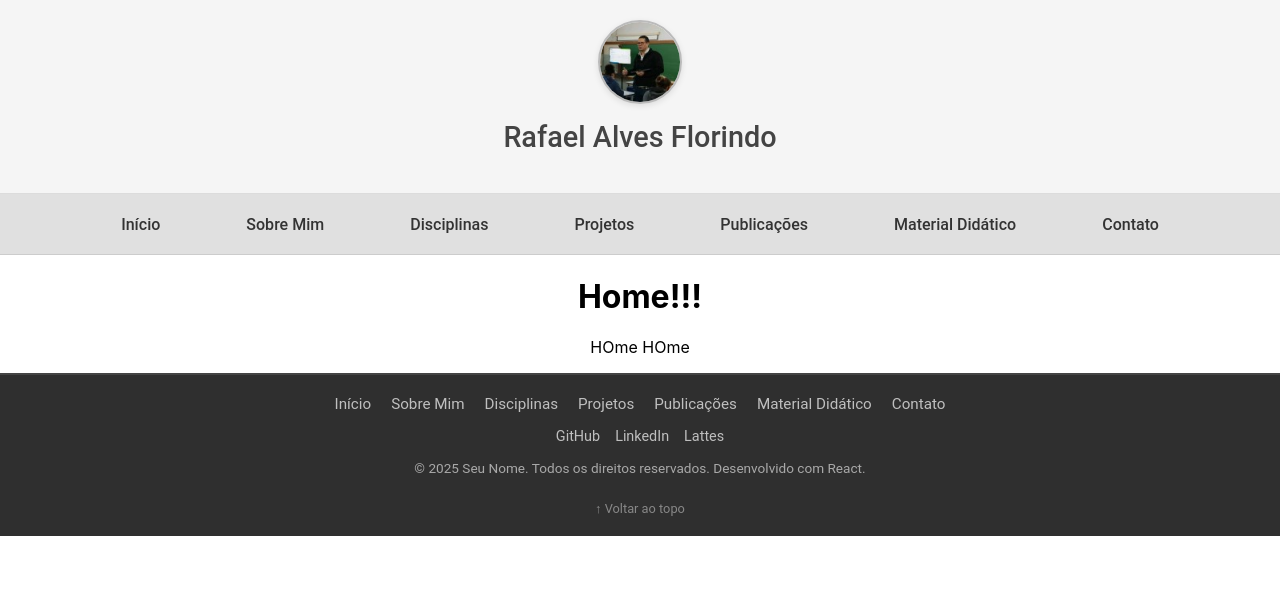
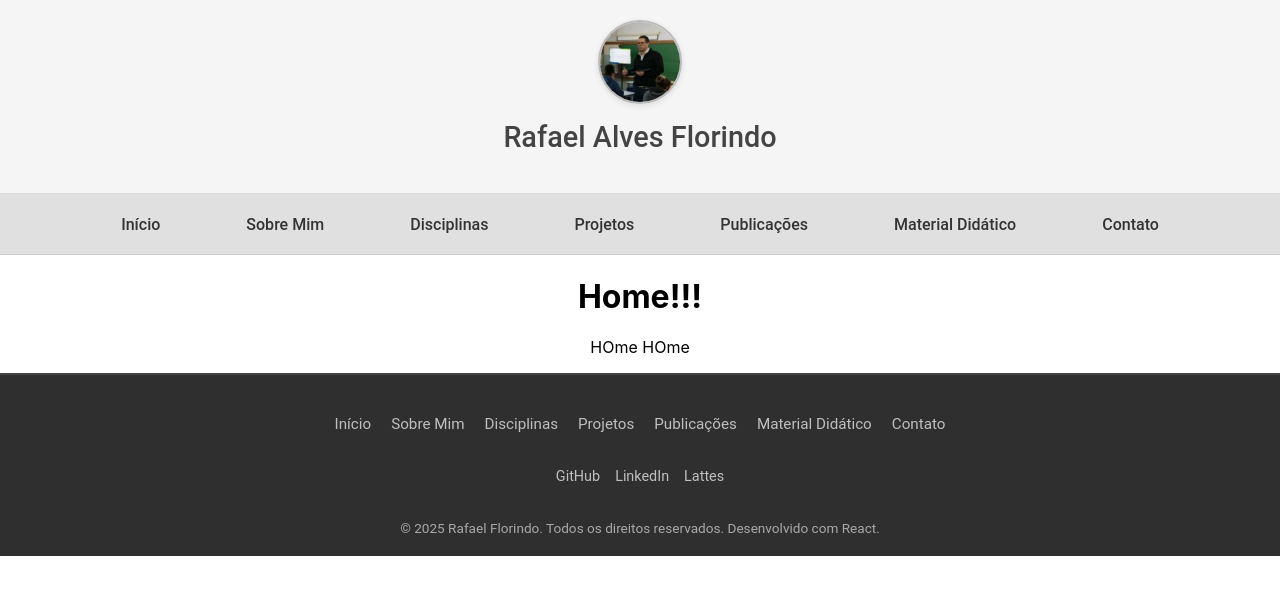
Before and after one commit to rafaelflorindo/projetopessoal, a React (Create React App) app: page / in a window 1280 px wide. Shown: the top 594 px of the page. Built offline with nearby package versions, Linux system fonts and the light colour scheme.

Commit message:
Add files via upload

```diff
--- a/src/Components/Footer/index.js
+++ b/src/Components/Footer/index.js
@@ -17,16 +17,14 @@ const Footer = () => {
             </div>
 
             <div className="footerSocials">
-                <a href="https://github.com/seuusuario" target="_blank">GitHub</a>
-                <a href="https://linkedin.com/in/seuusuario" target="_blank">LinkedIn</a>
-                <a href="https://lattes.cnpq.br/..." target="_blank">Lattes</a>
+                <a href="https://github.com/rafaelflorindo" target="_blank">GitHub</a>
+                <a href="https://linkedin.com/in/rafaelflorindo" target="_blank">LinkedIn</a>
+                <a href="http://lattes.cnpq.br/7246554526271622" target="_blank">Lattes</a>
             </div>
 
             <div className="footerCredits">
-                © 2025 Seu Nome. Todos os direitos reservados. Desenvolvido com React.
+                © 2025 Rafael Florindo. Todos os direitos reservados. Desenvolvido com React.
             </div>
-
-            <a className="backToTop" href="#">↑ Voltar ao topo</a>
         </footer>
 
     )
--- a/src/Components/Footer/style.css
+++ b/src/Components/Footer/style.css
@@ -11,6 +11,7 @@ footer {
 }
 
 .footerNavegation ul {
+
   list-style: none;
   display: flex;
   flex-wrap: wrap;
@@ -21,6 +22,7 @@ footer {
 }
 
 .footerNavegation ul li {
+  margin-top: 20px;
   position: relative;
   cursor: pointer;
   font-size: 0.95rem;
@@ -42,6 +44,8 @@ footer {
 }
 
 .footerSocials {
+  margin-top: 20px;
+  margin-bottom: 20px;
   display: flex;
   gap: 15px;
   flex-wrap: wrap;
@@ -65,17 +69,6 @@ footer {
   text-align: center;
 }
 
-.backToTop {
-  font-size: 0.8rem;
-  text-decoration: none;
-  color: #aaa;
-  margin-top: 10px;
-  transition: color 0.3s ease;
-}
-
-.backToTop:hover {
-  color: #fff;
-}
 
 /* Links da navegação do rodapé */
 .footerNavegation ul li a {
@@ -98,14 +91,3 @@ footer {
 .footerSocials a:hover {
   color: #ffffff;
 }
-
-/* Link de “Voltar ao topo” */
-.backToTop {
-  color: #888888;            /* cinza médio */
-  text-decoration: none;
-  transition: color 0.3s ease;
-}
-
-.backToTop:hover {
-  color: #cccccc;            /* cinza mais claro no hover */
-}
```
